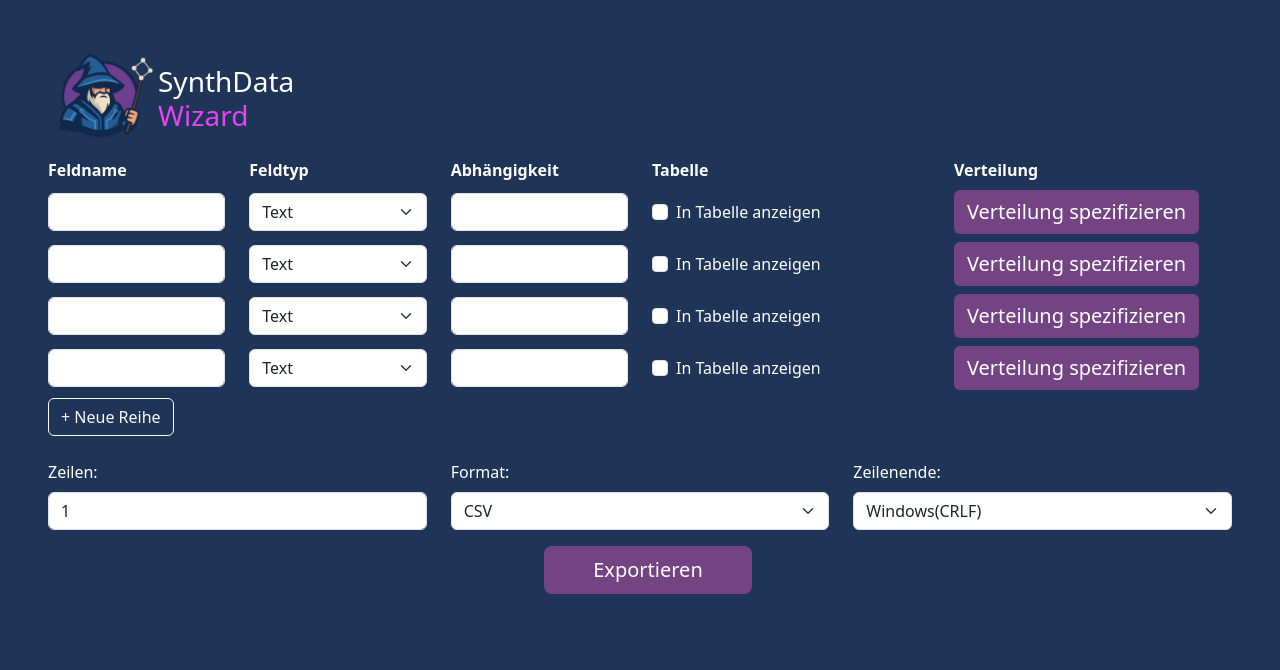
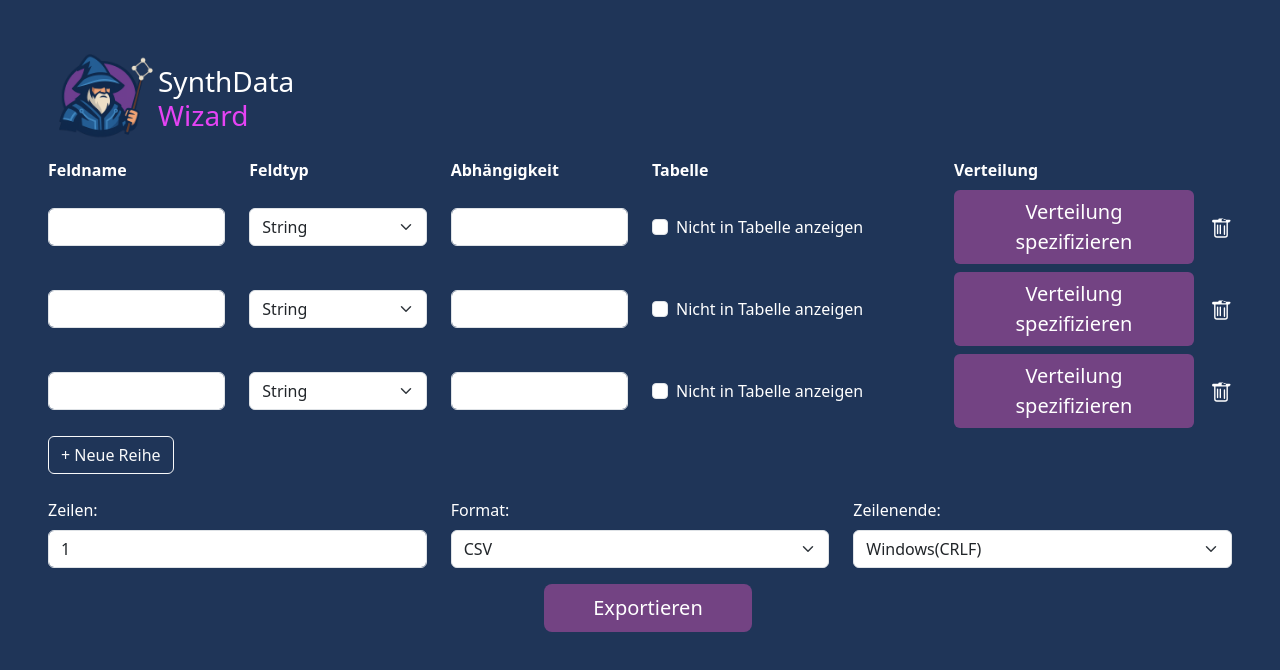
Before and after one commit to chaimaa-Tester/synthdata-frontend, a React (Vite) app: page / in a window 1280 px wide. Shown: the top 670 px of the page. Built offline with nearby package versions, Linux system fonts and the light colour scheme.

Commit message:
Lösch Funktion hinzugefügt, Verteilungs Pop-Up bearbeitet

```diff
--- a/src/SynthDataWizard.tsx
+++ b/src/SynthDataWizard.tsx
@@ -8,26 +8,37 @@ import { ExportOptions } from "./components/ExportOptions";
 
 const defaultRow = {
   name: "",
-  type: "",
+  type: "String",
   dependency: "",
-  showInTable: false,
+  DoNotShowInTable: false,
+  distribution: { distribution: "", parameterA: "", parameterB: "" },
 };
 
 export const SynthDataWizard = () => {
-  const [rows, setRows] = useState([
-    defaultRow,
-    defaultRow,
-    defaultRow,
-    defaultRow,
-  ]);
+  const [rows, setRows] = useState([defaultRow, defaultRow, defaultRow]);
   const [rowCount, setRowCount] = useState(1);
   const [format, setFormat] = useState("CSV");
   const [lineEnding, setLineEnding] = useState("Windows(CRLF)");
   const [showModal, setShowModal] = useState(false);
+  const [activeRowIdx, setActiveRowIdx] = useState<number | null>(null);
 
   const handleAddRow = () => setRows([...rows, defaultRow]);
-  const handleOpenModal = () => setShowModal(true);
+  const handleOpenModal = (idx: number) => {
+    setActiveRowIdx(idx);
+    setShowModal(true);
+  };
   const handleCloseModal = () => setShowModal(false);
+  const handleSaveDistribution = (distributionData: any) => {
+    if (activeRowIdx === null) return;
+    const newRows = [...rows];
+    newRows[activeRowIdx] = {
+      ...newRows[activeRowIdx],
+      distribution: distributionData,
+    };
+    setRows(newRows);
+    setShowModal(false);
+    setActiveRowIdx(null);
+  };
 
   const handleRowChange = (idx: number, field: string, value: any) => {
     const newRows = [...rows];
@@ -48,6 +59,10 @@ export const SynthDataWizard = () => {
       alert("Fehler beim Exportieren");
       console.log(error);
     }
+  };
+
+  const handleDeleteRow = (idx: number) => {
+    setRows((rows) => rows.filter((_, i) => i !== idx));
   };
 
   return (
@@ -79,12 +94,20 @@ export const SynthDataWizard = () => {
           key={idx}
           row={row}
           idx={idx}
-          onChange={handleRowChange}
-          onOpenModal={handleOpenModal}
+          onChange={() => handleRowChange}
+          onOpenModal={() => handleOpenModal(idx)}
+          handleDeleteRow={handleDeleteRow}
         />
       ))}
 
-      <DistributionModal show={showModal} onClose={handleCloseModal} />
+      <DistributionModal
+        show={showModal}
+        onClose={handleCloseModal}
+        onSave={handleSaveDistribution} // Funktioniert nicht, speichert nichts
+        initialData={
+          activeRowIdx !== null ? rows[activeRowIdx].distribution : undefined
+        }
+      />
 
       <div className="mb-4">
         <button className="btn btn-outline-light" onClick={handleAddRow}>
--- a/src/components/DistributionModal.tsx
+++ b/src/components/DistributionModal.tsx
@@ -1,15 +1,42 @@
-import React from "react";
+import React, { useEffect, useState } from "react";
 
 type DistributionModalProps = {
   show: boolean;
   onClose: () => void;
+  onSave: (data: any) => void;
+  initialData: any;
+};
+
+const defaultRow = {
+  distribution: "",
+  parameterA: "",
+  parameterB: "",
 };
 
 export const DistributionModal: React.FC<DistributionModalProps> = ({
   show,
   onClose,
+  onSave,
+  initialData,
 }) => {
   if (!show) return null;
+
+  const [form, setForm] = useState(
+    initialData || { distribution: "", parameterA: "", parameterB: "" }
+  );
+
+  useEffect(() => {
+    setForm(
+      initialData || { distribution: "", parameterA: "", parameterB: "" }
+    );
+  }, [initialData]);
+
+  const [rows, setRows] = useState([defaultRow]);
+  const onChange = (idx: number, field: string, value: any) => {
+    const newRows = [...rows];
+    newRows[idx] = { ...newRows[idx], [field]: value };
+    setRows(newRows);
+  };
 
   return (
     <div
@@ -32,14 +59,78 @@ export const DistributionModal: React.FC<DistributionModalProps> = ({
           color: "black",
           padding: 30,
           borderRadius: 10,
-          minWidth: 300,
+          minWidth: 1200,
         }}
       >
-        <h4>Verteilung spezifizieren</h4>
-        <p>Hier kannst du die Verteilung einstellen...</p>
-        <button className="btn btn-secondary" onClick={onClose}>
-          Schließen
-        </button>
+        <div className="d-flex align-items-start">
+          <h3>Verteilung spezifizieren</h3>
+        </div>
+
+        <div className="row mb-2 fw-bold flex-nowrap">
+          <div className="col-md-2">Option 1:</div>
+        </div>
+
+        {rows.map((row, idx) => (
+          <div className="row mb-2 align-items-center" key={idx}>
+            <div className="col-3">
+              <select
+                className="form-select"
+                value={row.distribution}
+                onChange={(e) => onChange(idx, "distribution", e.target.value)}
+              >
+                <option value="normal">Normalverteilung</option>
+                <option value="equal">Gleichverteilung</option>
+                <option value="gamma">Gammaverteilung</option>
+              </select>
+            </div>
+            <div className="col-1">
+              <input
+                className="form-control"
+                value={row.parameterA}
+                onChange={(e) => onChange(idx, "parameterA", e.target.value)}
+                placeholder="a:"
+              />
+            </div>
+            <div className="col-1">
+              <input
+                className="form-control"
+                value={row.parameterB}
+                onChange={(e) => onChange(idx, "parameterB", e.target.value)}
+                placeholder="b:"
+              />
+            </div>
+          </div>
+        ))}
+
+        <div className="row mb-2 fw-bold flex-nowrap">
+          <div className="col-md-2">Option 2:</div>
+        </div>
+
+        {rows.map((row, idx) => (
+          <div className="row mb-2 align-items-center" key={idx}>
+            <div className="col-3">
+              <button
+                className="btn me-3"
+                style={{
+                  backgroundColor: "rgb(115, 67, 131)",
+                  color: "white",
+                  fontSize: 20,
+                }}
+              >
+                Datei hochladen
+              </button>
+            </div>
+          </div>
+        ))}
+        <div className="text-center">
+          {/* Speicher Funktion funktioniert noch nicht, muss analysiert werden. */}
+          <button className="me-1 btn btn-success" onClick={() => onSave(form)}>
+            Speichern
+          </button>
+          <button className="btn btn-secondary" onClick={onClose}>
+            Schließen
+          </button>
+        </div>
       </div>
     </div>
   );
--- a/src/components/FieldRow.tsx
+++ b/src/components/FieldRow.tsx
@@ -3,11 +3,13 @@ export const FieldRow = ({
   idx,
   onChange,
   onOpenModal,
+  handleDeleteRow,
 }: {
   row: any;
   idx: number;
   onChange: (idx: number, field: string, value: any) => void;
-  onOpenModal: () => void;
+  onOpenModal: (idx: number) => void;
+  handleDeleteRow: (idx: number) => void;
 }) => (
   <div
     className="row mb-2 align-items-center flex-nowrap"
@@ -27,9 +29,9 @@ export const FieldRow = ({
         value={row.type}
         onChange={(e) => onChange(idx, "type", e.target.value)}
       >
-        <option value="String">Text</option>
-        <option value="Zahl">Zahl</option>
-        <option value="Datum">Datum</option>
+        <option value="String">String</option>
+        <option value="Double">Double</option>
+        <option value="Date">Date</option>
       </select>
     </div>
     <div className="col-2">
@@ -43,22 +45,43 @@ export const FieldRow = ({
       <input
         type="checkbox"
         className="form-check-input me-2"
-        checked={row.showInTable}
-        onChange={(e) => onChange(idx, "showInTable", e.target.checked)}
+        checked={row.DoNotShowInTable}
+        onChange={(e) => onChange(idx, "DoNotShowInTable", e.target.checked)}
       />
-      <label className="form-check-label">In Tabelle anzeigen</label>
+      <label className="form-check-label">Nicht in Tabelle anzeigen</label>
     </div>
-    <div className="col-3">
+    <div className="col-3 d-flex align-items-center">
       <button
-        className="btn"
+        className="btn me-3"
         style={{
           backgroundColor: "rgb(115, 67, 131)",
           color: "white",
           fontSize: 20,
         }}
-        onClick={onOpenModal}
+        onClick={() => onOpenModal(idx)}
       >
         Verteilung spezifizieren
+      </button>
+      <button
+        type="button"
+        className="btn"
+        aria-label="Delete"
+        style={{ padding: 0, background: "none", border: "none" }}
+        onClick={() => handleDeleteRow(idx)}
+      >
+        <svg
+          xmlns="http://www.w3.org/2000/svg"
+          width="22"
+          height="22"
+          fill="white"
+          viewBox="0 0 16 16"
+        >
+          <path d="M5.5 5.5A.5.5 0 0 1 6 6v6a.5.5 0 0 1-1 0V6a.5.5 0 0 1 .5-.5zm2.5.5a.5.5 0 0 0-1 0v6a.5.5 0 0 0 1 0V6zm2 .5a.5.5 0 0 1 .5-.5.5.5 0 0 1 .5.5v6a.5.5 0 0 1-1 0V6z" />
+          <path
+            fillRule="evenodd"
+            d="M14.5 3a1 1 0 0 1-1 1H13v9a2 2 0 0 1-2 2H5a2 2 0 0 1-2-2V4h-.5a1 1 0 0 1 0-2h3.5a1 1 0 0 1 1-1h2a1 1 0 0 1 1 1H14a1 1 0 0 1 1 1zm-3-1a.5.5 0 0 0-.5-.5h-2a.5.5 0 0 0-.5.5V3h3V2zM4.118 4 4 4.059V13a1 1 0 0 0 1 1h6a1 1 0 0 0 1-1V4.059L11.882 4H4.118z"
+          />
+        </svg>
       </button>
     </div>
   </div>
```
